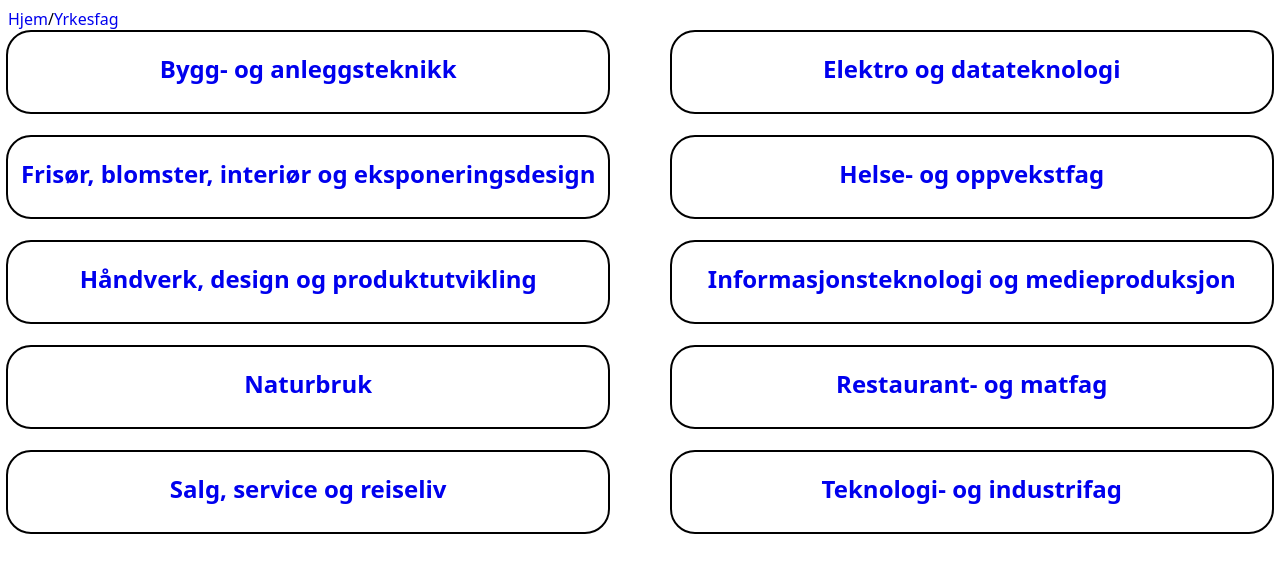
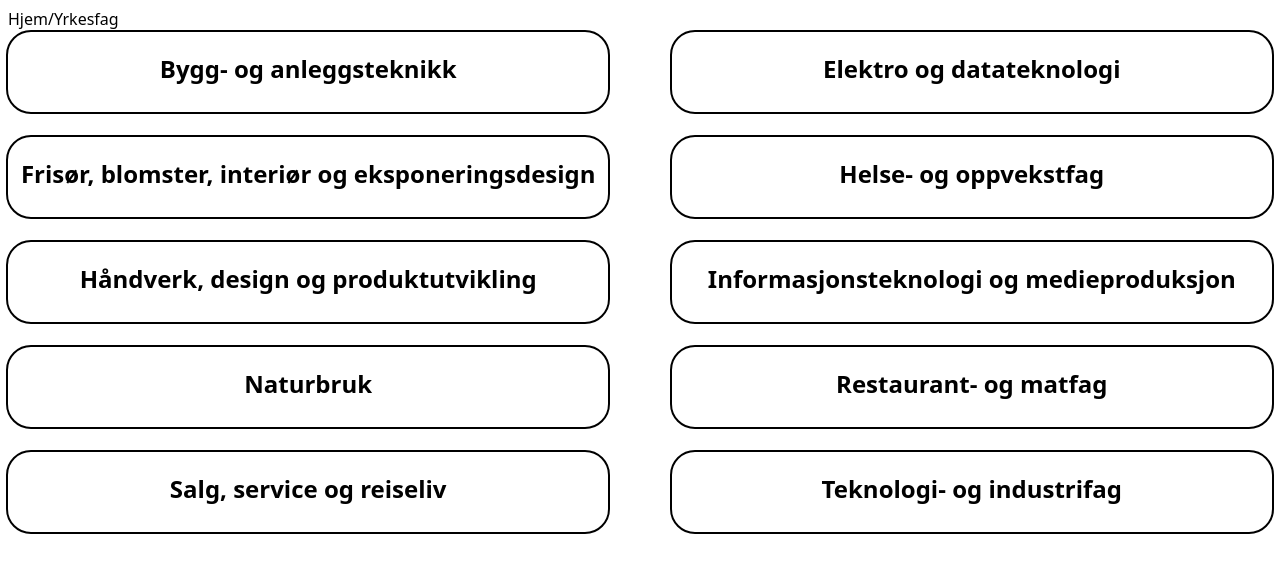
Before and after one commit to HermanErKu/fravaerskalkulator-react, a React (Create React App) app: page /yrkesfag in a window 1280 px wide. Shown: the top 572 px of the page. Built offline with nearby package versions, Linux system fonts and the light colour scheme.

Commit message:
smallest change to button color

```diff
--- a/src/App.css
+++ b/src/App.css
@@ -206,7 +206,7 @@ button:active {
 }*/
 
 
-a:visited {
+a:visited, a {
   color: black;
 }
 
```
